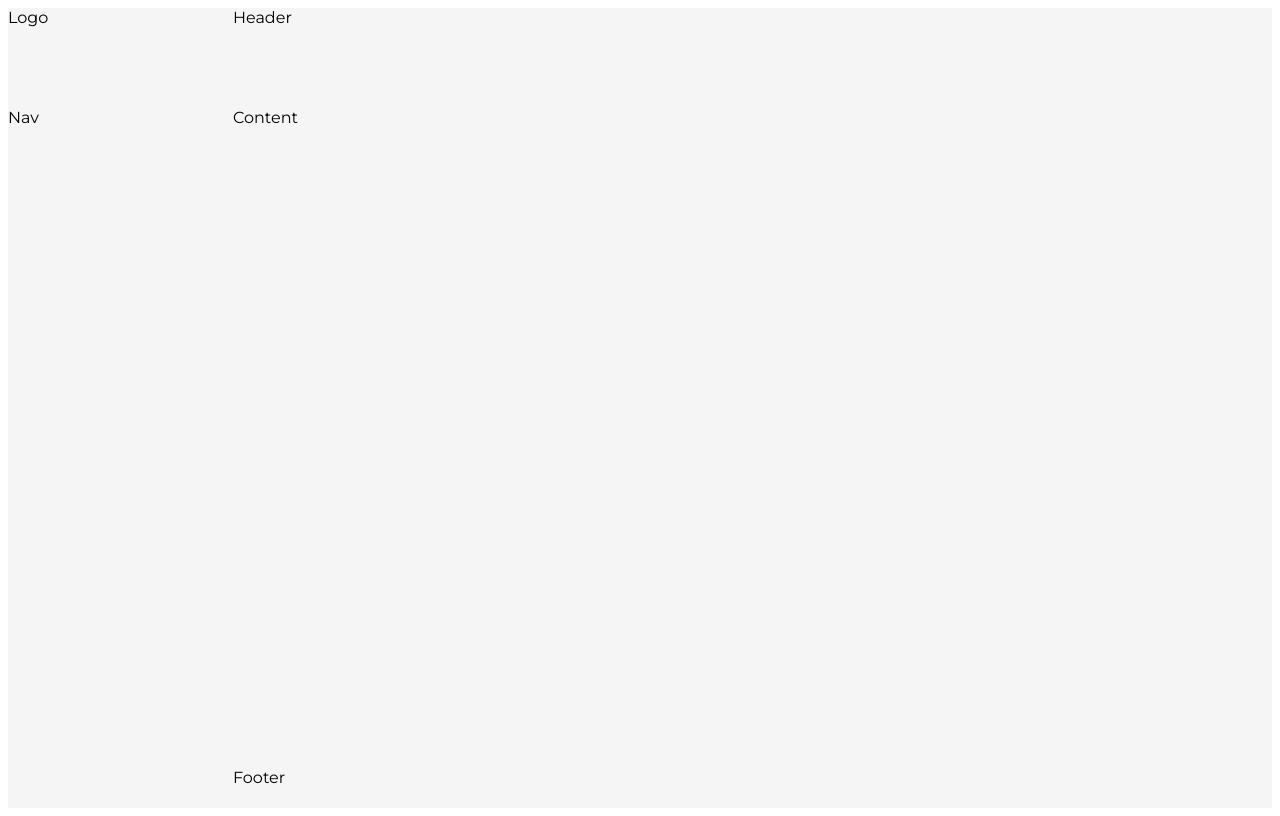
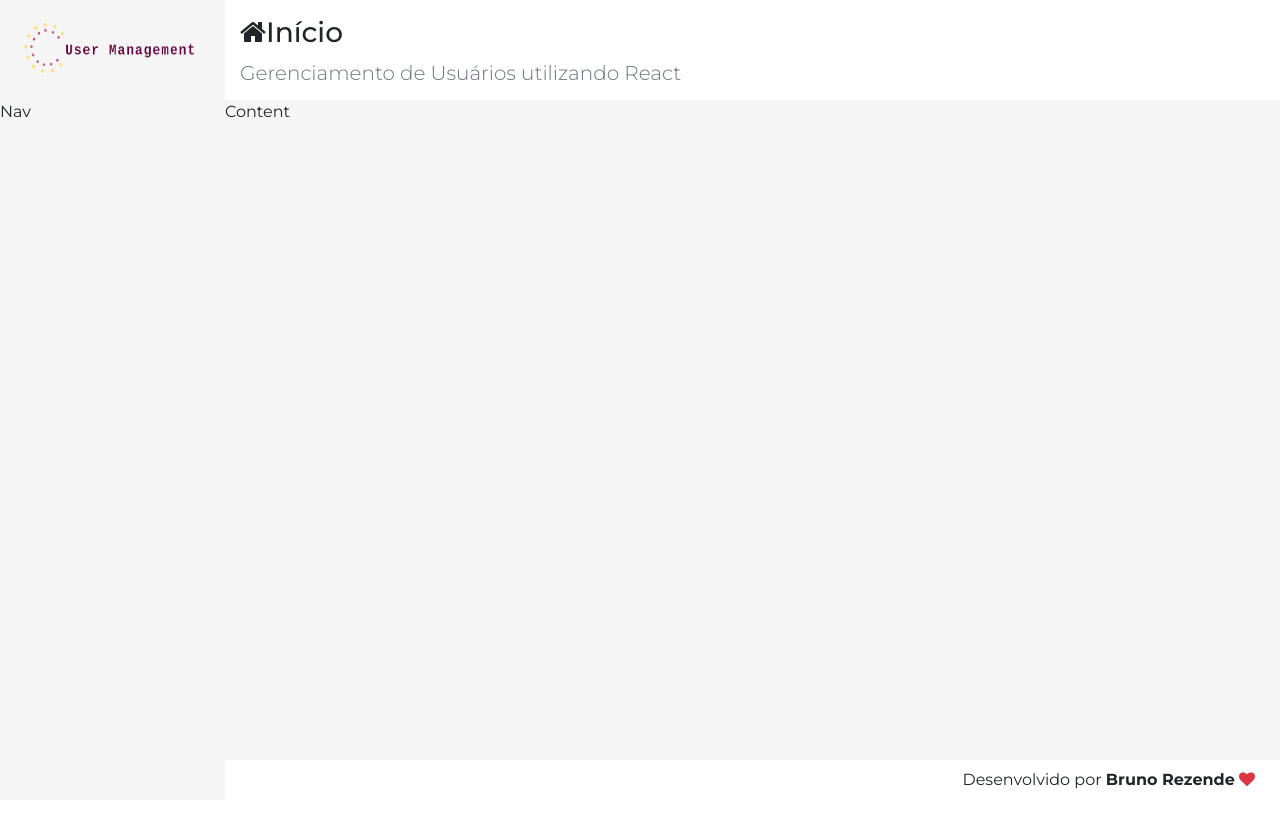
Before and after one commit to brunocrez/stack-user-app, a React (Create React App) app in the folder frontend/: page / in a window 1280 px wide. Built offline with nearby package versions, Linux system fonts and the light colour scheme.

Commit message:
adjusting logo, header and footer components

```diff
--- a/frontend/src/App.js
+++ b/frontend/src/App.js
@@ -1,3 +1,6 @@
+import 'bootstrap/dist/css/bootstrap.min.css';
+import 'font-awesome/css/font-awesome.min.css';
+
 import './App.css';
 
 import Logo from './components/template/Logo';
@@ -9,7 +12,10 @@ const App = () => (
   <div className="app">
     <Logo />
     <Nav />
-    <Main />
+    <Main
+      icon="home"
+      title="Início"
+      subtitle="Gerenciamento de Usuários utilizando React" />
     <Footer />
   </div>
 )
--- a/frontend/src/components/template/Footer/index.js
+++ b/frontend/src/components/template/Footer/index.js
@@ -2,7 +2,9 @@ import './styles.css';
 
 const Footer = () => (
   <footer className="footer">
-    Footer
+    <span>
+      Desenvolvido por <strong>Bruno Rezende</strong> <i className="fa fa-heart text-danger"></i>
+    </span>
   </footer>
 );
 
--- a/frontend/src/components/template/Footer/styles.css
+++ b/frontend/src/components/template/Footer/styles.css
@@ -0,0 +1,10 @@
+footer.footer {
+  padding: 0 25px;
+
+  display: flex;
+  align-items: center;
+  justify-content: flex-end;
+
+  background-color: #FFF;
+  box-shadow: var(--shadow);
+}
--- a/frontend/src/components/template/Header/index.js
+++ b/frontend/src/components/template/Header/index.js
@@ -1,9 +1,15 @@
 import './styles.css';
 
-const Nav = () => (
-  <aside className="menu-area">
-    Nav
-  </aside>
-);
+const Header = (props) => {
+  return (
+    <header className="header d-none d-sm-flex flex-column">
+      <h1 className="mt-3">
+        <i className={`fa fa-${props.icon}`}></i>
+        {props.title}
+      </h1>
+      <p className="lead text-muted">{props.subtitle}</p>
+    </header>
+  );
+};
 
-export default Nav;
+export default Header;
--- a/frontend/src/components/template/Header/styles.css
+++ b/frontend/src/components/template/Header/styles.css
@@ -0,0 +1,11 @@
+header.header {
+  background-color: #FFF;
+  padding: 0 15px;
+  overflow: hidden;
+  white-space: nowrap;
+  box-shadow: var(--shadow);
+}
+
+header.header h1 {
+  font-size: 1.75rem;
+}
--- a/frontend/src/components/template/Logo/index.js
+++ b/frontend/src/components/template/Logo/index.js
@@ -1,8 +1,12 @@
 import './styles.css';
+
+import logo from '../../../assets/images/logo.png';
 
 const Logo = () => (
   <aside className="logo">
-    Logo
+    <a href="/">
+      <img src={logo} alt="Logo" />
+    </a>
   </aside>
 );
 
--- a/frontend/src/components/template/Logo/styles.css
+++ b/frontend/src/components/template/Logo/styles.css
@@ -0,0 +1,11 @@
+aside.logo {
+  display: flex;
+  justify-content: center;
+  align-items: center;
+}
+
+aside.logo img {
+  padding: 0 15px;
+  width: 100%;
+  height: var(--logo-height);
+}
--- a/frontend/src/components/template/Main/index.js
+++ b/frontend/src/components/template/Main/index.js
@@ -2,9 +2,9 @@ import './styles.css';
 
 import Header from '../Header';
 
-const Main = () => (
+const Main = (props) => (
   <>
-    <Header />
+    <Header {...props} />
     <main className="content">
       Content
     </main>
--- a/frontend/src/components/template/Nav/index.js
+++ b/frontend/src/components/template/Nav/index.js
@@ -1,9 +1,9 @@
 import './styles.css';
 
-const Header = () => (
-  <header className="header">
-    Header
-  </header>
+const Nav = () => (
+  <aside className="menu-area">
+    Nav
+  </aside>
 );
 
-export default Header;
+export default Nav;
```
Also changed, not shown: frontend/src/assets/images/logo.png (added).
